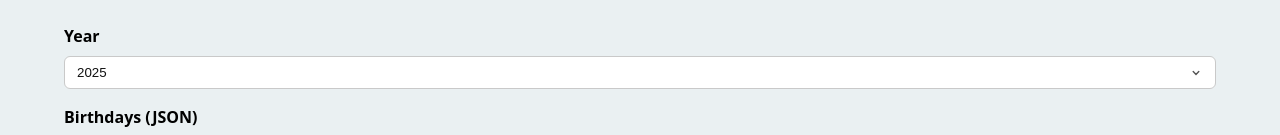
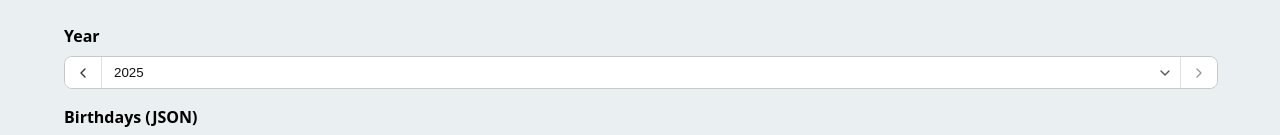
Before and after one commit to RutamBhagat/battle-of-css-and-hell, a Next.js app: page / in a window 1280 px wide. Shown: the top 135 px of the page. Built offline with nearby package versions, Linux system fonts and the light colour scheme.

Commit message:
style: enhance BirthdayInput component with year navigation buttons and improved layout

```diff
--- a/src/app/globals.css
+++ b/src/app/globals.css
@@ -51,6 +51,68 @@ body {
   background-position: right 0.75rem center;
   background-size: 14px;
   padding-right: 2rem;
+}
+
+/* Year segmented control */
+.year-controls {
+  display: inline-flex;
+  align-items: stretch;
+  gap: 0;
+  border: 1px solid #c9c9c9;
+  border-radius: 8px;
+  background: #fff;
+  overflow: hidden;
+  width: 100%;
+}
+
+.year-button {
+  border: 0;
+  background: #fff;
+  padding: 0.45rem 0.6rem;
+  font-weight: 700;
+  line-height: 1;
+  cursor: pointer;
+  color: #333;
+  min-width: 2.25rem;
+  text-align: center;
+  display: flex;
+  align-items: center;
+  justify-content: center;
+}
+
+.year-button:hover:not(:disabled) {
+  background: #f1f1f1;
+}
+
+.year-button:disabled {
+  opacity: 0.5;
+  cursor: not-allowed;
+}
+
+.year-select-wrap {
+  position: relative;
+  flex: 1 1 auto;
+}
+
+.year-select.control {
+  border: 0;
+  border-left: 1px solid #e0e0e0;
+  border-right: 1px solid #e0e0e0;
+  border-radius: 0;
+  width: 100%;
+  min-width: 0;
+  background-image: none; /* we'll inject icon */
+  padding-right: 2rem;
+}
+
+.select-icon {
+  position: absolute;
+  right: 8px;
+  top: 50%;
+  transform: translateY(-50%);
+  color: #555;
+  pointer-events: none;
+  display: inline-flex;
 }
 
 .textarea {
--- a/src/app/ui/BirthdayInput.tsx
+++ b/src/app/ui/BirthdayInput.tsx
@@ -1,4 +1,6 @@
 "use client";
+
+import { ChevronDown, ChevronLeft, ChevronRight } from "lucide-react";
 
 import React from "react";
 
@@ -18,6 +20,12 @@ export default function BirthdayInput({ initialText }: Props) {
   const years = React.useMemo(() => getYearOptions(), []);
   const defaultYear = years[0];
   const [year, setYear] = React.useState<number>(defaultYear);
+  const minYear = years[years.length - 1];
+  const maxYear = years[0];
+  const clampYear = React.useCallback(
+    (y: number) => Math.min(maxYear, Math.max(minYear, y)),
+    [minYear, maxYear],
+  );
   const [text, setText] = React.useState<string>(initialText ?? "[]");
   const [error, setError] = React.useState<string | null>(null);
 
@@ -132,11 +140,23 @@ export default function BirthdayInput({ initialText }: Props) {
         <label htmlFor="year-select" className="label">
           Year
         </label>
+        <div className="year-controls" role="group" aria-label="Choose year">
+          <button
+            type="button"
+            className="year-button"
+            onClick={() => setYear((y) => clampYear(y - 1))}
+            disabled={year <= minYear}
+            aria-label="Previous year"
+          >
+            <ChevronLeft size={16} aria-hidden />
+          </button>
+          <div className="year-select-wrap">
             <select
               id="year-select"
-          className="control select"
+              className="control select year-select"
               value={year}
               onChange={(e) => setYear(Number(e.target.value))}
+              aria-label="Year"
             >
               {years.map((y) => (
                 <option key={y} value={y}>
@@ -144,6 +164,20 @@ export default function BirthdayInput({ initialText }: Props) {
                 </option>
               ))}
             </select>
+            <span className="select-icon" aria-hidden>
+              <ChevronDown size={16} />
+            </span>
+          </div>
+          <button
+            type="button"
+            className="year-button"
+            onClick={() => setYear((y) => clampYear(y + 1))}
+            disabled={year >= maxYear}
+            aria-label="Next year"
+          >
+            <ChevronRight size={16} aria-hidden />
+          </button>
+        </div>
       </section>
 
       <section className="field">
```
Also changed, not shown: package.json (+6 -4 lines), 1 other file (tests, documents, lock files or other folders). Lines whose indentation alone changed are shown as unchanged.
